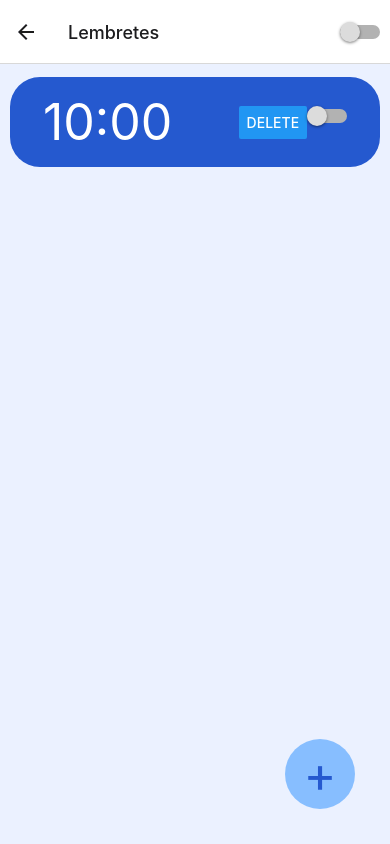
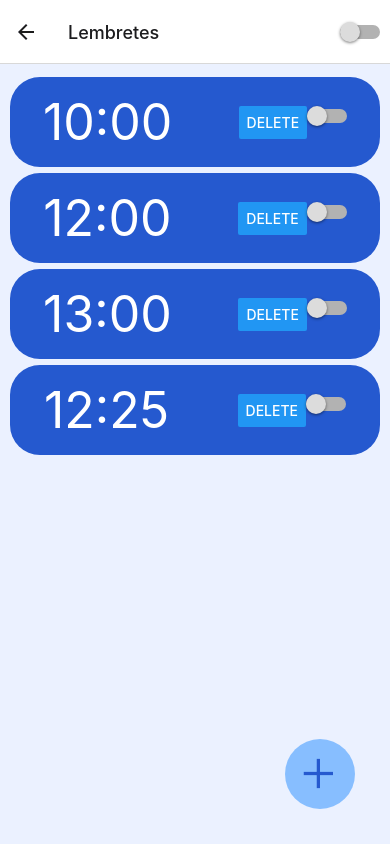
Before and after one commit to lucasgearhead/Water-App-Mobile, a React Native app: screen /reminder in a window 390 px wide. Built offline with nearby package versions, Linux system fonts and the light colour scheme.

Commit message:
uptade reminder screen

```diff
--- a/src/Components/alerts/AddAlertButton.js
+++ b/src/Components/alerts/AddAlertButton.js
@@ -1,6 +1,8 @@
 import { StyleSheet, Text, View, TouchableOpacity } from "react-native";
 import React from "react";
 import { colors } from "../../Constants/constants";
+
+import { Ionicons } from "@expo/vector-icons";
 
 export default function AddAlertButton({ onPress }) {
   return (
@@ -14,18 +16,11 @@ export default function AddAlertButton({ onPress }) {
         bottom: 35,
         right: 35,
         justifyContent: "center",
+        alignItems: "center",
       }}
       onPress={onPress}
     >
-      <Text
-        style={{
-          color: colors.backgorundBox,
-          fontSize: 50,
-          textAlign: "center",
-        }}
-      >
-        +
-      </Text>
+      <Ionicons name="add" size={52} color={colors.backgorundBox} />
     </TouchableOpacity>
   );
 }
--- a/src/Components/alerts/AlertBox.js
+++ b/src/Components/alerts/AlertBox.js
@@ -3,7 +3,7 @@ import { React, useState } from "react";
 
 import { colors } from "../../Constants/constants";
 
-export default function AlertBox({ time }) {
+export default function AlertBox({ item, time }) {
   const [switchValue, setSwitchValue] = useState(false);
 
   const toggleSwitch = () => {
--- a/src/routes/stack.js
+++ b/src/routes/stack.js
@@ -1,20 +1,41 @@
 import { createNativeStackNavigator } from "@react-navigation/native-stack";
-import { useState } from "react";
+import { useState, useEffect } from "react";
 import { Button, View, Switch } from "react-native";
-
 import ReminderScreen from "../screens/Reminder";
 import TabRoutes from "./tab";
-
 import { colors } from "../Constants/constants";
+import AsyncStorage from "@react-native-async-storage/async-storage";
 
 const Stack = createNativeStackNavigator();
 
 export default function StackRoutes() {
-  const [switchValue, setSwitchValue] = useState(false);
+  const [remindersSwitchValue, setRemindersSwitchValue] = useState(false);
 
-  const toggleSwitch = () => {
-    setSwitchValue((prevValue) => !prevValue);
-  };
+  useEffect(() => {
+    const getStoredValue = async () => {
+      try {
+        const storedValue = await AsyncStorage.getItem("remindersSwitchValue");
+        if (storedValue !== null) {
+          setRemindersSwitchValue(storedValue === "true");
+        }
+      } catch (error) {
+        console.error("Error getting stored goal value:", error);
+      }
+    };
+    getStoredValue();
+  }, []);
+
+  useEffect(() => {
+    try {
+      AsyncStorage.setItem(
+        "remindersSwitchValue",
+        remindersSwitchValue.toString()
+      );
+    } catch (error) {
+      console.error("Error saving user name:", error);
+    }
+    console.log("Reminder -", remindersSwitchValue);
+  }, [remindersSwitchValue]);
 
   return (
     <Stack.Navigator>
@@ -33,10 +54,12 @@ export default function StackRoutes() {
           headerRight: () => (
             <View style={{ marginRight: 10 }}>
               <Switch
-                value={switchValue}
-                onValueChange={toggleSwitch}
+                value={remindersSwitchValue}
+                onValueChange={() =>
+                  setRemindersSwitchValue(!remindersSwitchValue)
+                }
                 trackColor={{ false: "#b2b2b2", true: colors.secondary }}
-                thumbColor={switchValue ? colors.primary : "#dcdcdc"}
+                thumbColor={remindersSwitchValue ? colors.primary : "#dcdcdc"}
               />
             </View>
           ),
--- a/src/screens/Reminder.js
+++ b/src/screens/Reminder.js
@@ -1,5 +1,5 @@
 import React, { useState } from "react";
-import { View, ScrollView, Modal } from "react-native";
+import { View, ScrollView, Modal, Text } from "react-native";
 
 import AlertBox from "../Components/alerts/AlertBox";
 import AddAlertButton from "../Components/alerts/AddAlertButton";
@@ -7,19 +7,24 @@ import AddAlertButton from "../Components/alerts/AddAlertButton";
 import { colors } from "../Constants/constants";
 import AlertModal from "../Components/modal/AlertModal";
 
-const ReminderScreen = () => {
+const ReminderScreen = ({ horarios, onDelete, onToggleSwitch }) => {
   const [isModalVisible, setModalVisible] = useState(false);
+  const dados = ["10:00", "12:00", "13:00", "12:25"];
 
   const toggleModal = () => {
     setModalVisible(!isModalVisible);
   };
+
+  const componentes = dados.map((time, index) => (
+    <AlertBox key={index} time={time} />
+  ));
+
   return (
     <>
       <ScrollView
         style={{ backgroundColor: colors.white, paddingVertical: 10 }}
       >
-        <AlertBox time={"10:00"} />
-
+        {componentes}
         <View style={{ height: 150 }} />
       </ScrollView>
       <AddAlertButton onPress={toggleModal} />
```
Also changed, not shown: 1 other file (tests, documents, lock files or other folders).
